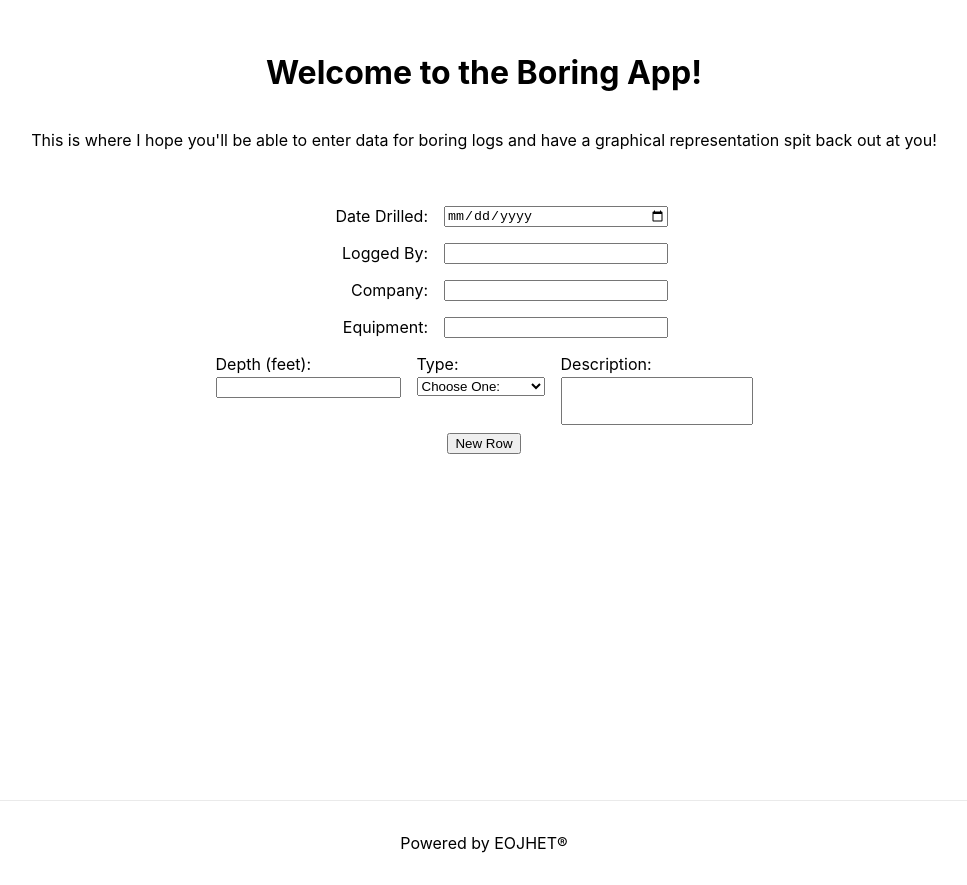
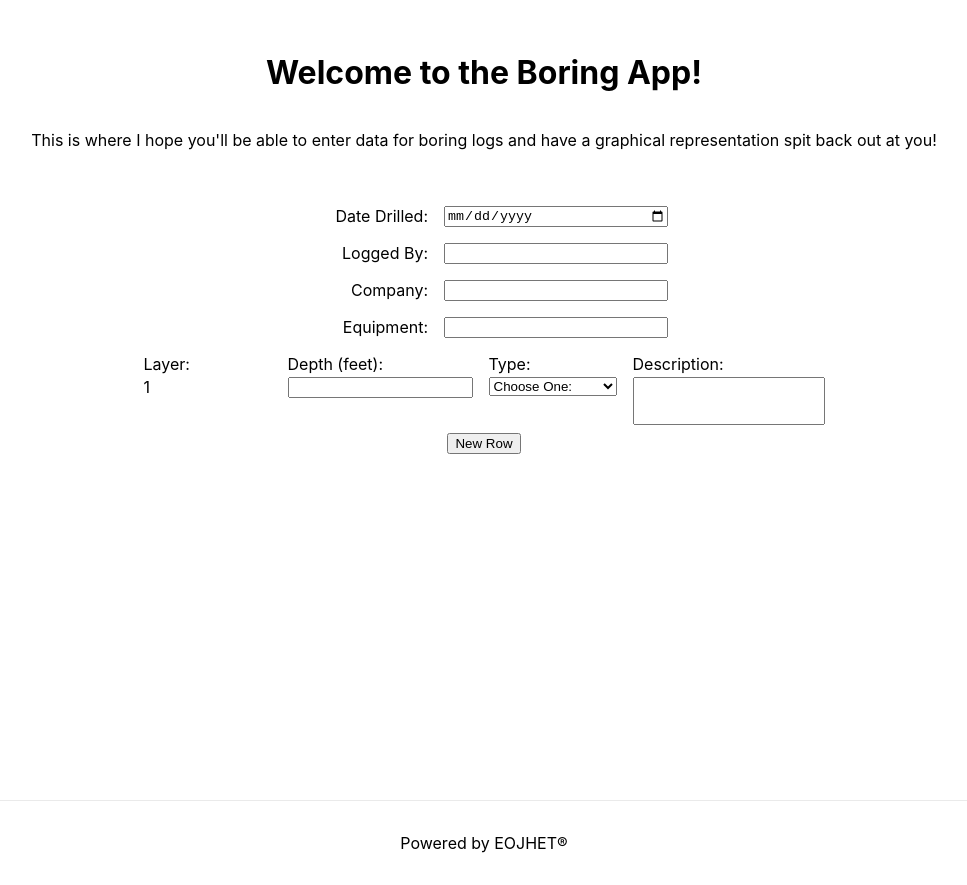
Before and after one commit to eojhet/boring, a Next.js app: page / in a window 1280 px wide. Shown: the whole page, without its empty margins (156-1123 px from the left). Built offline with nearby package versions, Linux system fonts and the light colour scheme.

Commit message:
added layer numbers to ui

```diff
--- a/formComponents/drillerInfo.js
+++ b/formComponents/drillerInfo.js
@@ -31,7 +31,11 @@ export default function DrillerInfo() {
       let layerDesc = `layerDesc${i}`
       layerElements.push(
         <div key={i} className={styles.formRow}>
-           <div className={styles.formCol}>
+          <div className={styles.formCol}>
+            <label>Layer: </label>
+            <label>{i+1}</label>
+          </div>
+          <div className={styles.formCol}>
             <label htmlFor="layerDepth">Depth (feet): </label>
 
             <input name="layerDepth" type="number" value={data[layerDepth]} onChange={e=>setData(data => ({
--- a/styles/Home.module.scss
+++ b/styles/Home.module.scss
@@ -11,6 +11,10 @@
       display: flex;
       flex-direction: column;
       align-items: center;
+
+      p {
+        text-align: center;
+      }
     }
 
     .form {
```
